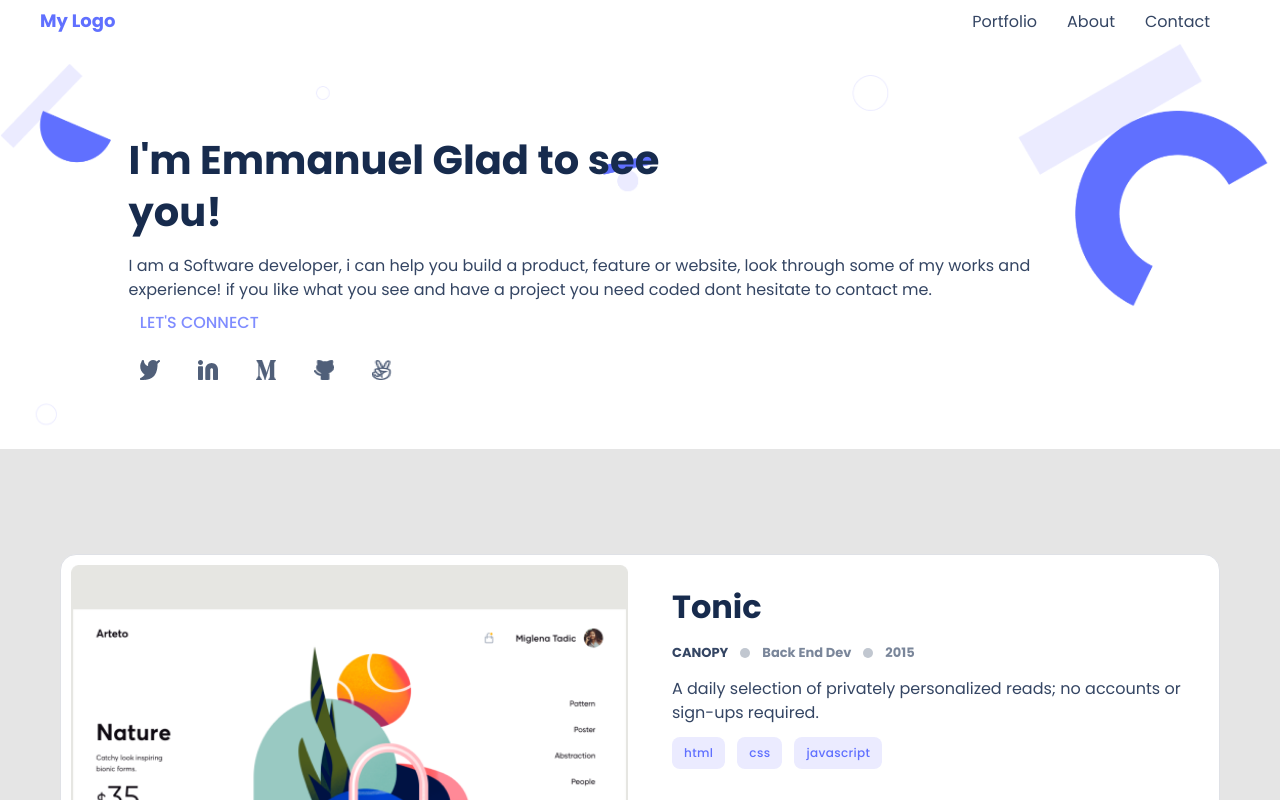
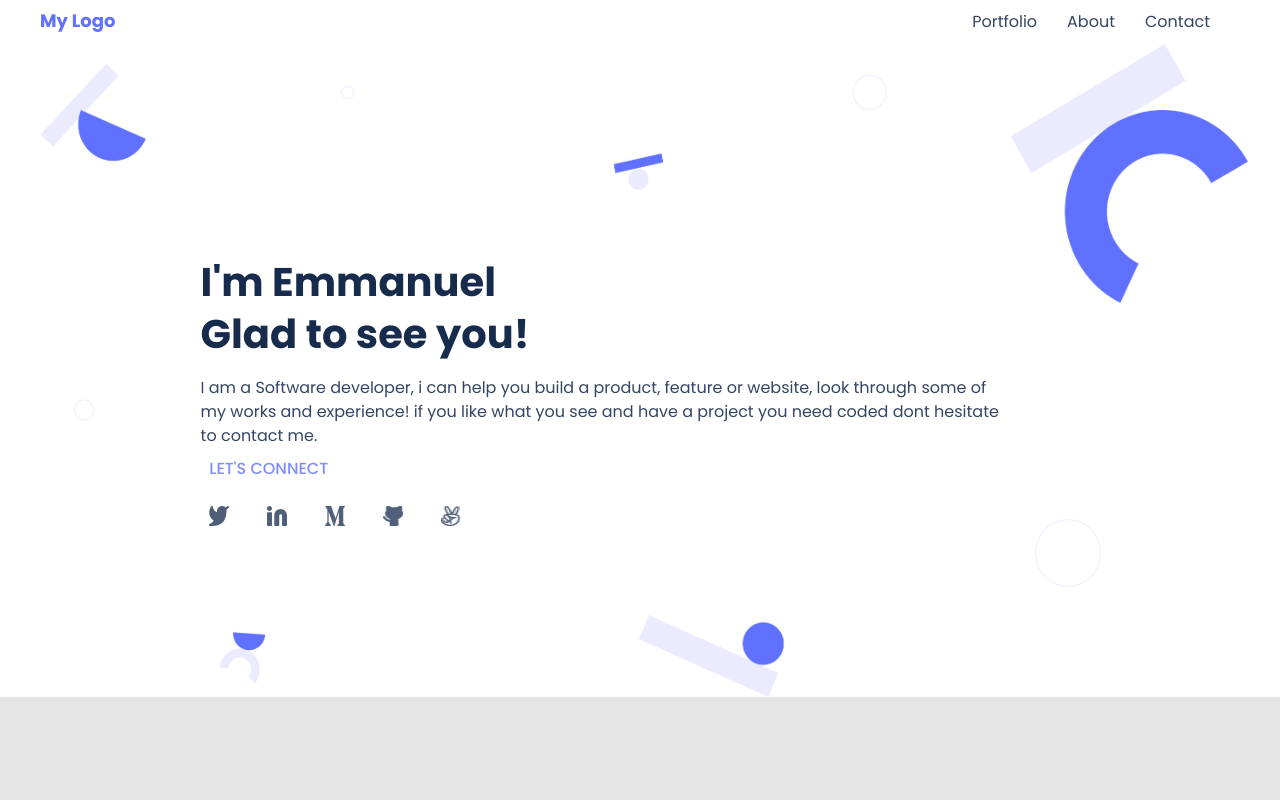
Before and after one commit to Gmanlove/My-Portfolio, a website: page index.html in a window 1280 px wide. Shown: the top 800 px of the page. Drawn offline with Linux system fonts and the light colour scheme.

Commit message:
Implement the reviewer's requirements

```diff
--- a/index.html
+++ b/index.html
@@ -38,7 +38,7 @@
       <section class="image">
         <div class="main-container">
           <div class="intro-text">
-            <h1>I'm Emmanuel Glad to see you!</h1>
+            <h1>I'm Emmanuel <br>Glad to see you!</h1>
             <p>
               I am a Software developer, i can help you build a product, feature
               or website, look through some of my works and experience! if you
--- a/style.css
+++ b/style.css
@@ -167,11 +167,11 @@ section {
   background-color: #fff;
 }
 
-/* .project-card:nth-of-type(2),
+.project-card:nth-of-type(2),
 .project-card:nth-of-type(3),
 .project-card:nth-of-type(4) {
   margin-top: 85px;
-} */
+}
 
 .card-lists {
   display: flex;
@@ -526,17 +526,22 @@ button:active {
     display: flex;
     flex-direction: column;
     background-image: url("images/header-bg.png");
-    height: auto;
+    border-bottom-left-radius: 80px;
+    height: 90%;
     background-repeat: no-repeat;
-    background-size: 100%;
+    background-size: 100% 100%;
     justify-content: center;
-    padding: 50px 50px;
+    padding: 100px 100px;
+    margin-left: 40px;
+    margin-right: 20px;
   }
 
   .main-container {
     width: 90%;
-    margin: 20px auto;
-    padding: 10px;
+    margin-top: 10%;
+    margin-bottom: 8%;
+    margin-left: auto;
+    margin-right: auto;
   }
 
   .main-container h1 {
@@ -549,6 +554,10 @@ button:active {
 
   .nav-bar {
     padding: 10px 40px;
+  }
+
+  .main-card {
+    border-bottom-left-radius: 100px;
   }
 
   .work-cards {
```
